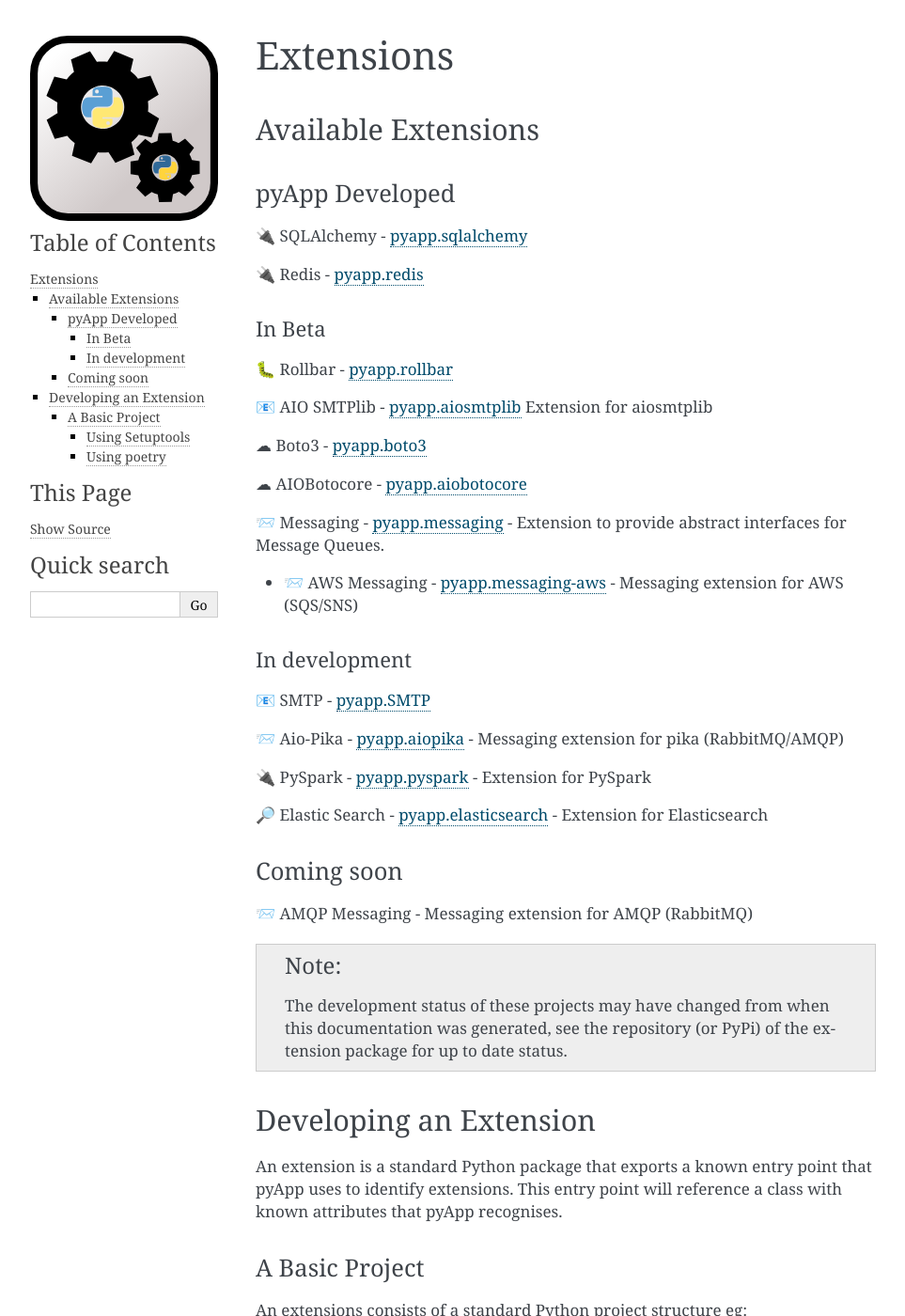
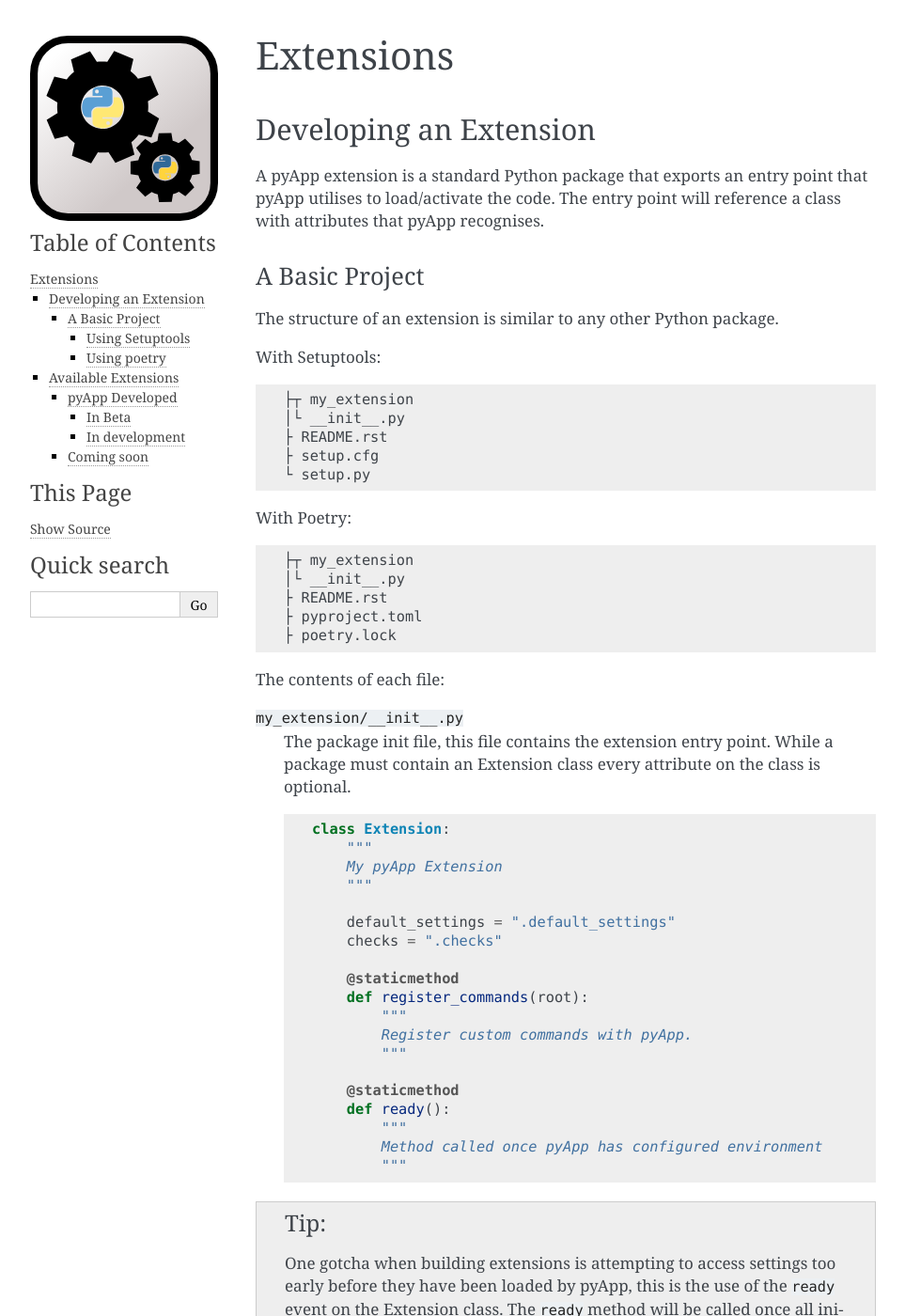
Before and after one commit to pyapp-org/pyapp, a Sphinx documentation site: the page built from docs/extensions.rst, in a window 1280 px wide and 1400 px high. Shown: the whole window at 94% size, without its empty margins (148-1111 px from the left). Built offline with Sphinx 7.4.7, drawn with Linux system fonts in a browser that asks for light colours; some of the changed text lies outside the part shown.

Commit message:
Tweaks to existing docs to improve clarity

```diff
--- a/docs/extensions.rst
+++ b/docs/extensions.rst
@@ -2,93 +2,41 @@
 Extensions
 ##########
 
-
-Available Extensions
-====================
-
-pyApp Developed
----------------
-
-🔌 SQLAlchemy - `pyapp.sqlalchemy`_
-
-🔌 Redis - `pyapp.redis`_
-
-In Beta
-~~~~~~~
-
-🐛 Rollbar - `pyapp.rollbar`_
-
-📧 AIO SMTPlib - `pyapp.aiosmtplib`_ Extension for aiosmtplib
-
-☁ Boto3 - `pyapp.boto3`_
-
-☁ AIOBotocore - `pyapp.aiobotocore`_
-
-📨 Messaging - `pyapp.messaging`_ - Extension to provide abstract interfaces for Message Queues.
-
-- 📨 AWS Messaging - `pyapp.messaging-aws`_ - Messaging extension for AWS (SQS/SNS)
-
-In development
-~~~~~~~~~~~~~~
-
-📧 SMTP - `pyapp.SMTP`_
-
-📨 Aio-Pika - `pyapp.aiopika`_ - Messaging extension for pika (RabbitMQ/AMQP)
-
-🔌 PySpark - `pyapp.pyspark`_ - Extension for PySpark
-
-🔎 Elastic Search - `pyapp.elasticsearch`_ - Extension for Elasticsearch
-
-Coming soon
------------
-
-📨 AMQP Messaging - Messaging extension for AMQP (RabbitMQ)
-
-.. _pyapp.sqlalchemy: https://www.github.com/pyapp-org/pyapp.sqlalchemy
-.. _pyapp.redis: https://www.github.com/pyapp-org/pyapp.redis
-.. _pyapp.aiobotocore: https://www.github.com/pyapp-org/pyapp.aiobotocore
-.. _pyapp.SMTP: https://www.github.com/pyapp-org/pyapp.SMTP
-.. _pyapp.boto3: https://www.github.com/pyapp-org/pyapp.boto3
-.. _pyapp.rollbar: https://www.github.com/pyapp-org/pyapp.rollbar
-.. _pyapp.aiosmtplib: https://www.github.com/pyapp-org/pyapp.aiosmtplib
-.. _pyapp.messaging: https://www.github.com/pyapp-org/pyapp-messaging
-.. _pyapp.messaging-aws: https://www.github.com/pyapp-org/pyapp-messaging-aws
-.. _pyapp.aiopika: https://www.github.com/pyapp-org/pyapp.aiopika
-.. _pyapp.pyspark: https://www.github.com/pyapp-org/pyapp.pyspark
-.. _pyapp.elasticsearch: https://www.github.com/pyapp-org/pyapp.elasticsearch
-
-.. note::
-    The development status of these projects may have changed from when this
-    documentation was generated, see the repository (or PyPi) of the extension
-    package for up to date status.
-
-
 Developing an Extension
 =======================
 
-An extension is a standard Python package that exports a known entry point that
-pyApp uses to identify extensions.  This entry point will reference a class with
-known attributes that pyApp recognises.
+A pyApp extension is a standard Python package that exports an entry point that
+pyApp utilises to load/activate the code.  The entry point will reference a class
+with attributes that pyApp recognises.
 
 A Basic Project
 ---------------
 
-An extensions consists of a standard Python project structure eg::
+The structure of an extension is similar to any other Python package.
+
+With Setuptools::
+
+    ├┬ my_extension
+    │└ __init__.py
+    ├ README.rst
+    ├ setup.cfg
+    └ setup.py
+
+
+With Poetry::
 
     ├┬ my_extension
     │└ __init__.py
     ├ README.rst
     ├ pyproject.toml
-    ├ setup.cfg
-    └ setup.py
+    ├ poetry.lock
 
 
-
-The contents of which are:
+The contents of each file:
 
 ``my_extension/__init__.py``
     The package init file, this file contains the extension entry point. While a
-    package must container an Extension class every attribute on the class is optional.
+    package must contain an Extension class every attribute on the class is optional.
 
     .. code-block:: python
 
@@ -114,11 +62,13 @@
 
 
 .. tip::
-    A gotcha when building extensions is attempting to access settings to early
-    this is the reason for the ``ready`` event on the Extension class. Once ready
-    has been called settings are setup and ready for use.
+    One gotcha when building extensions is attempting to access settings too early
+    before they have been loaded by pyApp, this is the use of the ``ready`` event
+    on the Extension class. The ``ready`` method will be called once all initialisation
+    activities have been completed and settings etc are ready for use.
 
-``README.rst``
+
+``README.rst`` or ``README.md``
     While not strictly necessary a README document is *highly recommended* and is
     included in the package as the long description.
 
@@ -211,3 +161,63 @@
 
         [tool.poetry.plugins."pyapp.extensions"]
         "my-extension" = "my_extension:Extension"
+
+
+Available Extensions
+====================
+
+pyApp Developed
+---------------
+
+🔌 SQLAlchemy - `pyapp.sqlalchemy`_
+
+🔌 Redis - `pyapp.redis`_
+
+In Beta
+~~~~~~~
+
+🐛 Rollbar - `pyapp.rollbar`_
+
+📧 AIO SMTPlib - `pyapp.aiosmtplib`_ Extension for aiosmtplib
+
+☁ Boto3 - `pyapp.boto3`_
+
+☁ AIOBotocore - `pyapp.aiobotocore`_
+
+📨 Messaging - `pyapp.messaging`_ - Extension to provide abstract interfaces for Message Queues.
+
+- 📨 AWS Messaging - `pyapp.messaging-aws`_ - Messaging extension for AWS (SQS/SNS)
+
+In development
+~~~~~~~~~~~~~~
+
+📧 SMTP - `pyapp.SMTP`_
+
+📨 Aio-Pika - `pyapp.aiopika`_ - Messaging extension for pika (RabbitMQ/AMQP)
+
+🔌 PySpark - `pyapp.pyspark`_ - Extension for PySpark
+
+🔎 Elastic Search - `pyapp.elasticsearch`_ - Extension for Elasticsearch
+
+Coming soon
+-----------
+
+📨 AMQP Messaging - Messaging extension for AMQP (RabbitMQ)
+
+.. _pyapp.sqlalchemy: https://www.github.com/pyapp-org/pyapp.sqlalchemy
+.. _pyapp.redis: https://www.github.com/pyapp-org/pyapp.redis
+.. _pyapp.aiobotocore: https://www.github.com/pyapp-org/pyapp.aiobotocore
+.. _pyapp.SMTP: https://www.github.com/pyapp-org/pyapp.SMTP
+.. _pyapp.boto3: https://www.github.com/pyapp-org/pyapp.boto3
+.. _pyapp.rollbar: https://www.github.com/pyapp-org/pyapp.rollbar
+.. _pyapp.aiosmtplib: https://www.github.com/pyapp-org/pyapp.aiosmtplib
+.. _pyapp.messaging: https://www.github.com/pyapp-org/pyapp-messaging
+.. _pyapp.messaging-aws: https://www.github.com/pyapp-org/pyapp-messaging-aws
+.. _pyapp.aiopika: https://www.github.com/pyapp-org/pyapp.aiopika
+.. _pyapp.pyspark: https://www.github.com/pyapp-org/pyapp.pyspark
+.. _pyapp.elasticsearch: https://www.github.com/pyapp-org/pyapp.elasticsearch
+
+.. note::
+    The development status of these projects may have changed from when this
+    documentation was generated, see the repository (or PyPi) of the extension
+    package for up to date status.
```
Also changed, not shown: README.rst (+14 -10 lines), docs/developers.rst (+14 -12 lines), docs/index.rst (+9 -17 lines), docs/sys-admin-playbook.rst (+4 -4 lines).
